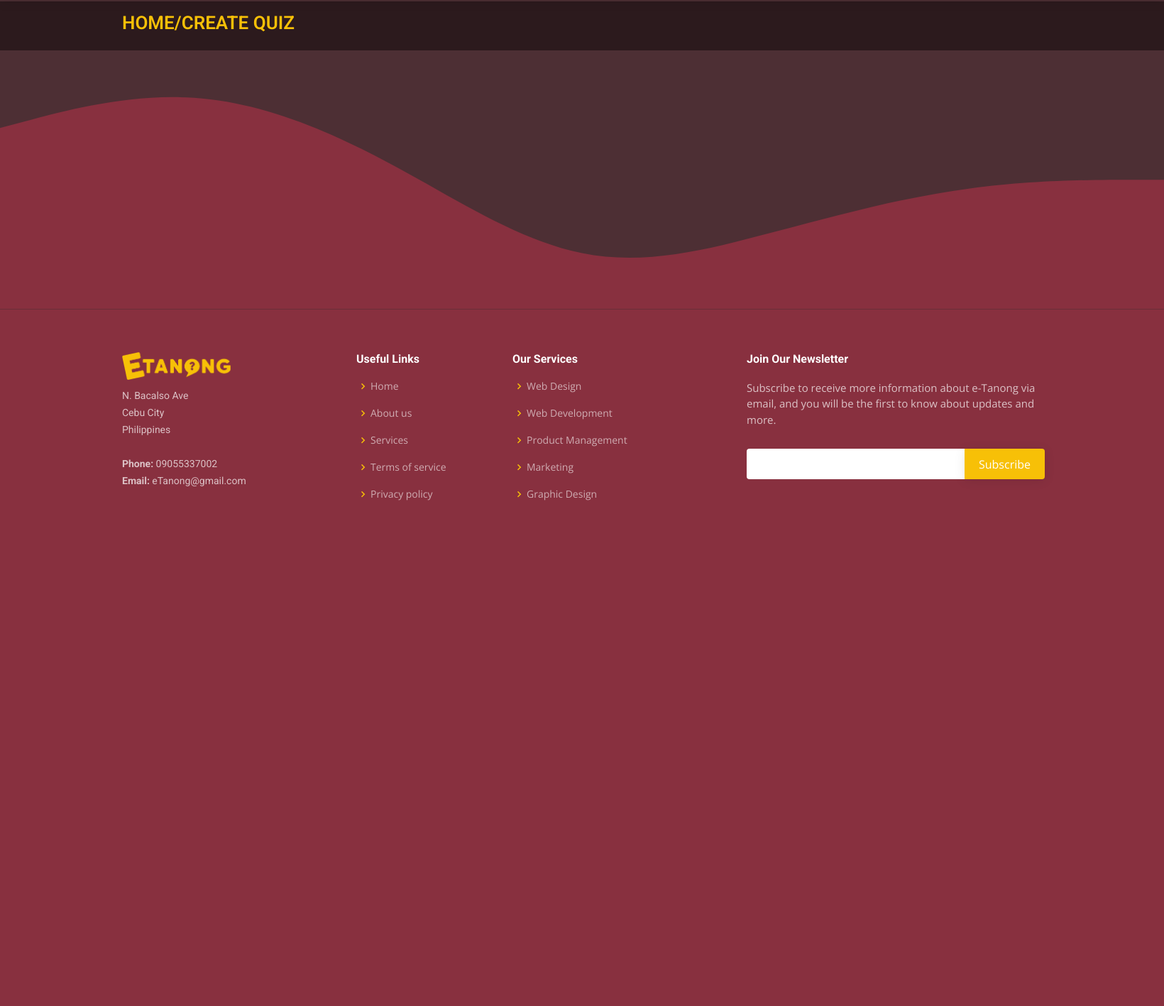
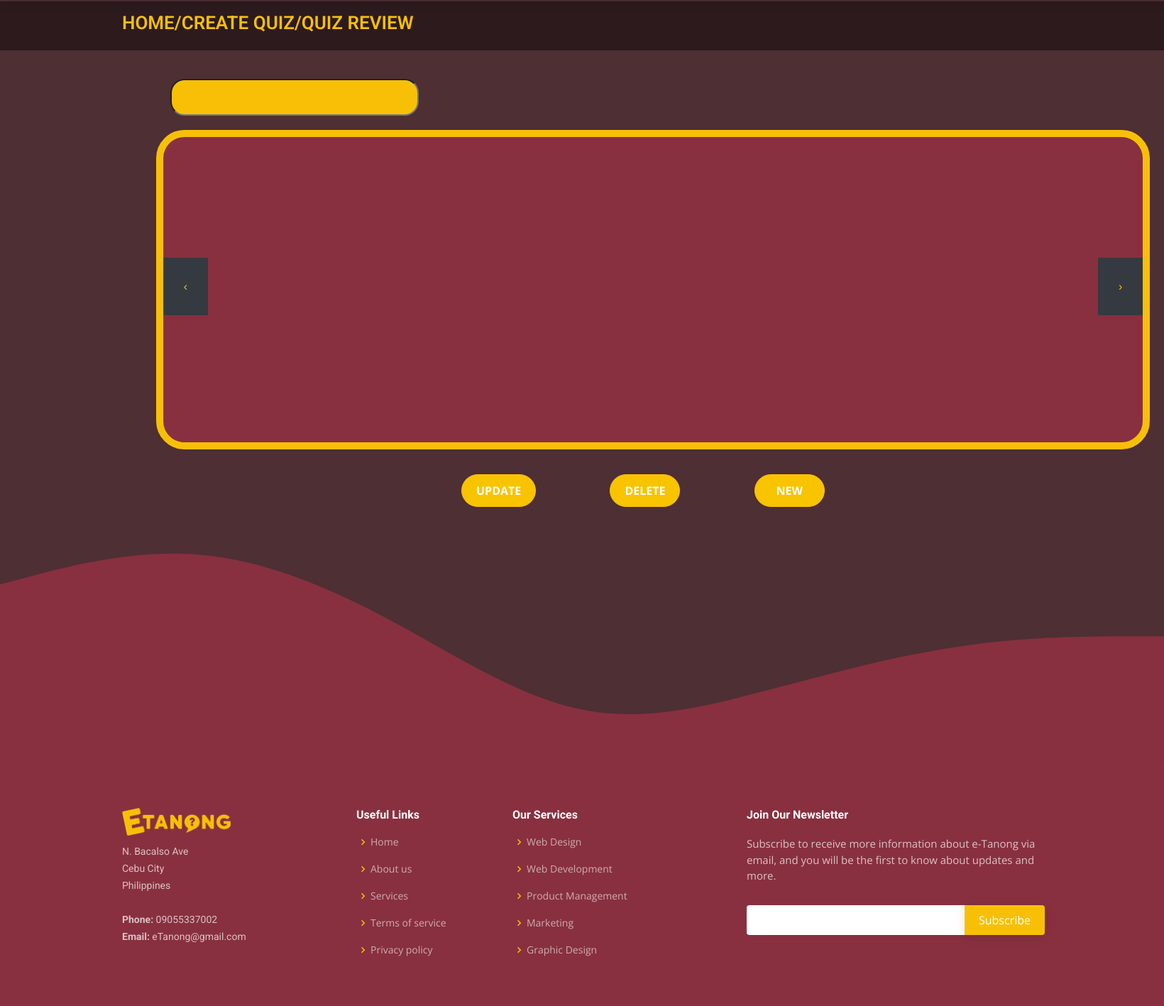
Before and after one commit to Junemhel/Capstone, a Django app: page /App/reviewpage in a window 1640 px wide. Shown: the part 70-1487 px from the top of the page at 71% size. Before the commit the page ends 775 px from the top, so only its background shows below. Run offline with Django 3.2, Linux system fonts and the light colour scheme; some libraries are stand-ins or nearby versions.

Commit message:
Reviewpage

```diff
--- a/Etanong Github Copy/App/static/assets/css/style.css
+++ b/Etanong Github Copy/App/static/assets/css/style.css
@@ -2338,8 +2338,76 @@
   border-radius: 50px;
 }
 
-
-
+/*Herah2*/
+.myDatalist1{
+  font-size: 25px;
+  text-align: center;
+  padding: 5px;
+  padding-left: 20px;
+  padding-right: 10px;
+  border-radius: 20px;
+  margin-left: 240px;
+  margin-top: 40px;
+  background-color: #f7c007;
+}
+
+.button2{
+  margin-top: 10px;
+  margin-left: 650px;
+  border-radius: 100px;
+  background-color: #f8c400;
+  color: white;
+  font-weight: bold;
+  padding: 10px;
+  padding-left: 20px;
+  padding-right: 20px;
+
+}
+
+.button3{
+  margin-top: 10px;
+  margin-left: 100px;
+  border-radius: 100px;
+  background-color: #f8c400;
+  color: white;
+  font-weight: bold;
+  padding: 10px;
+  padding-left: 20px;
+  padding-right: 20px;
+
+}
+.button4{
+  margin-top: 10px;
+  margin-left: 100px;
+  border-radius: 100px;
+  background-color: #f8c400;
+  color: white;
+  font-weight: bold;
+  padding: 10px;
+  padding-left: 30px;
+  padding-right: 30px;
+
+}
+.previousround, .nextround {
+  text-decoration: none;
+  display: inline-block;
+  padding: 8px 16px;
+  margin-top: 170px;
+}
+
+
+.previousround:hover, .nextround:hover {
+  background-color: #ddd;
+  color: black;
+}
+.previousround + .nextround{
+  margin-left: 1250px;
+}
+
+.previousround, .nextround{
+  background-color: #343a40;
+    padding: 1.8rem ;
+}
 
 
 input::placeholder {
--- a/Etanong Github Copy/App/templates/reviewpage.html
+++ b/Etanong Github Copy/App/templates/reviewpage.html
@@ -5,11 +5,32 @@
     <div class="container">
 
       <div class="d-flex justify-content-between align-items-center">
-        <h2>HOME/CREATE QUIZ</h2>
+        <h2>HOME/CREATE QUIZ/QUIZ REVIEW</h2>
 
       </div>
 
     </div>
   </section>
 
+  <form>
+    <input list="myDatalist" class="myDatalist1">
+    <datalist id="myDatalist">
+      <option value="Quiz 1">
+      <option value="Quiz 2">
+      <option value="Quiz 3">
+      <option value="Quiz 4">
+    </datalist>
+  </form>
+  <div class="container1">
+    <a href="#" class="previousround">&#8249;</a>
+    <a href="#" class="nextround">&#8250;</a>
+  </div>
+
+  <button class="btn btn-warning button2">UPDATE</button>
+    <button class="btn btn-warning button3">DELETE</button>
+    <button class="btn btn-warning button4">NEW</button>
+
+
+
+
 {% endblock content %}
```
